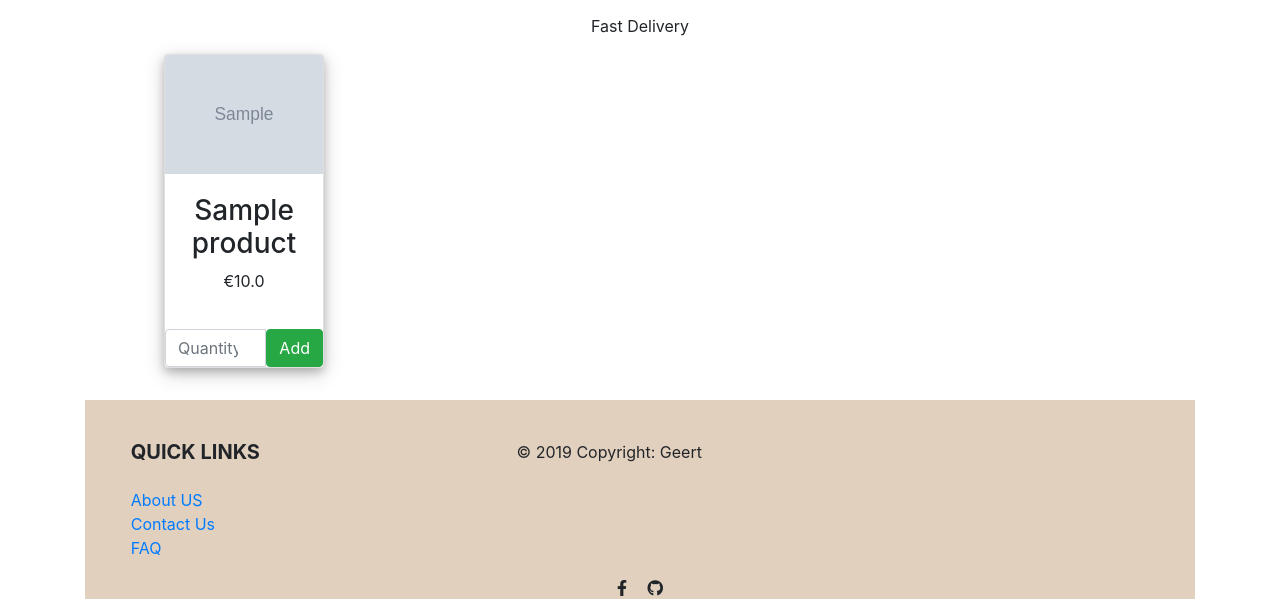
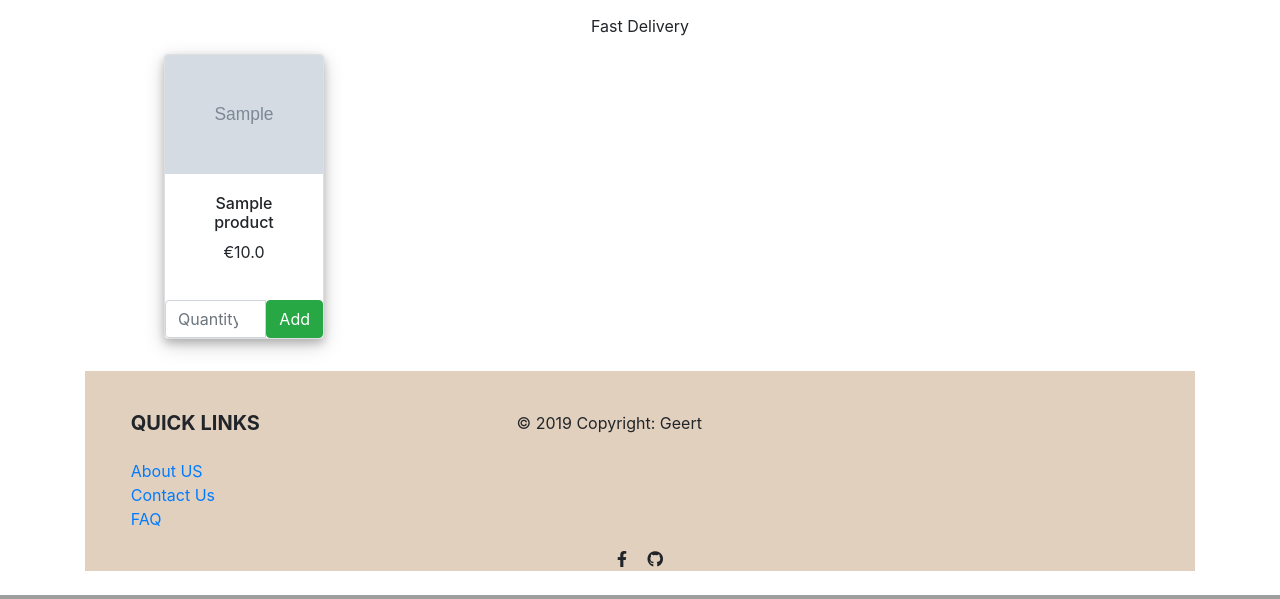
Before and after one commit to codingwithgeert/fossil-website, a Django app: page / in a window 1280 px wide. Shown: the part 1277-1876 px from the top of the page. Run offline with Django 3.2, Linux system fonts and the light colour scheme; tables that the repository leaves empty hold one stand-in row (values such as "Sample post"); grey boxes marked "Sample" are stand-in pictures; some libraries are stand-ins or nearby versions.

Commit message:
added font size to <h3>

```diff
--- a/static/css/custom.css
+++ b/static/css/custom.css
@@ -38,6 +38,10 @@
     font-size: 2rem;
 }
 
+h3{
+    font-size: 1rem;
+}
+
 .footer {
     background-color: #E2D0BE;
 }
```
